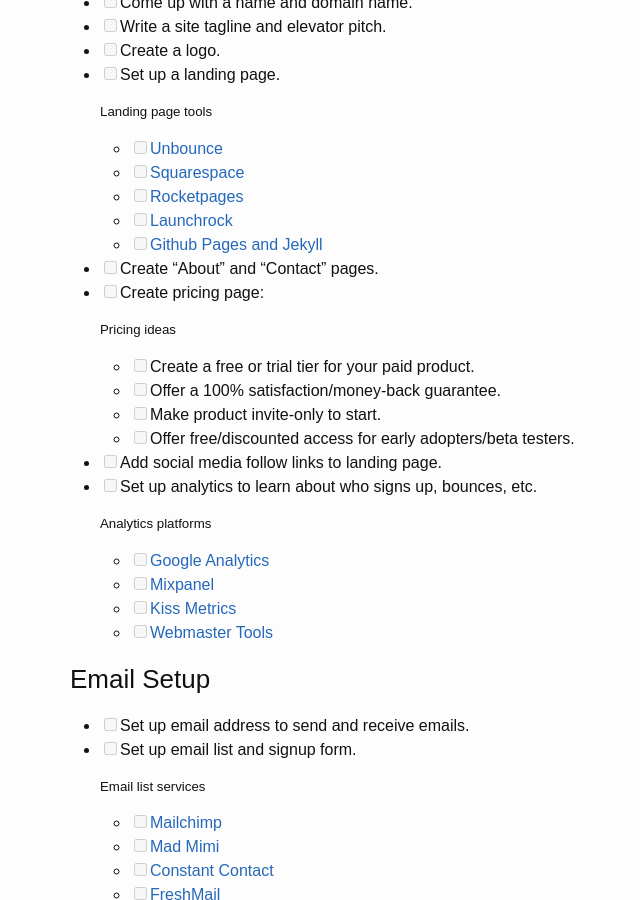
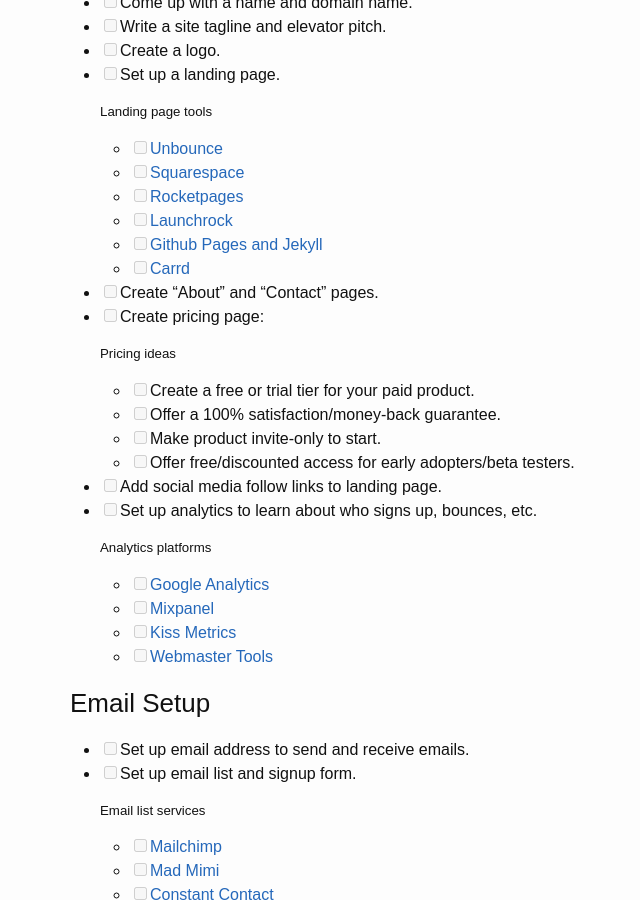
Before and after one commit to draftdev/startup-marketing-checklist, a Jekyll site: the page built from marketing-checklist.md, in a window 1280 px wide and 900 px high, scrolled down 1808 px. Shown: the whole window, without its empty margins (200-840 px from the left). Built offline with Jekyll 4.4.1, drawn with Linux system fonts in a browser that asks for light colours; comment, search, counter and statistics services are not loaded.

Commit message:
Adding carrd

```diff
--- a/marketing-checklist.md
+++ b/marketing-checklist.md
@@ -73,6 +73,7 @@
   - [ ] [Rocketpages](http://www.rocketpages.net/)
   - [ ] [Launchrock](https://www.launchrock.com/)
   - [ ] [Github Pages and Jekyll](https://help.github.com/articles/using-jekyll-as-a-static-site-generator-with-github-pages/)
+  - [ ] [Carrd](https://carrd.co/)
 
 - [ ] Create "About" and "Contact" pages.
 - [ ] Create pricing page:
```
